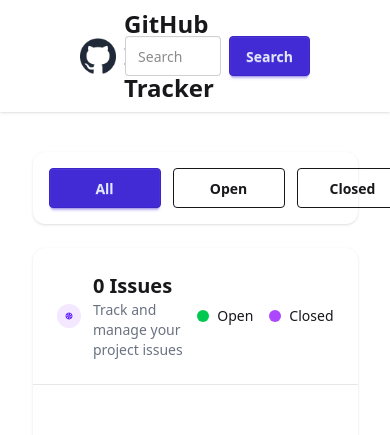
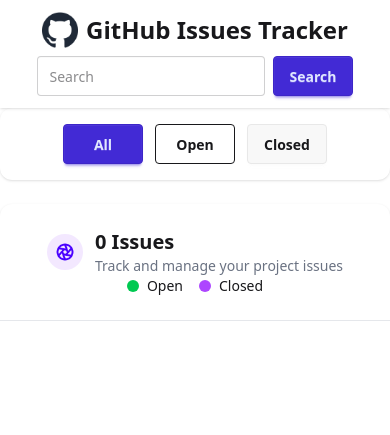
Before and after one commit to PromelHridoy/assignment-5, a plain HTML site: page home.html in a window 390 px wide. Shown: the top 435 px of the page. Drawn offline with nearby package versions, Linux system fonts and the light colour scheme; no server answers.

Commit message:
make header and filter buttons responsive

```diff
--- a/home.html
+++ b/home.html
@@ -10,40 +10,35 @@
 <script src="https://cdn.jsdelivr.net/npm/@tailwindcss/browser@4"></script>
 </head>
 <body>
-    <header>
-  <div class="navbar bg-base-100 shadow-sm px-20">
+<header>
+  <div class="navbar bg-base-100 shadow-sm px-4 md:px-20 py-3 flex flex-wrap md:flex-nowrap justify-center md:justify-between items-center">
 
-    <!-- Left -->
-    <div class="navbar-start flex items-center gap-2">
+    <div class="flex items-center gap-2 mb-2 md:mb-0">
       <img class="w-9" src="./assets/github-logo.png" alt="github logo">
       <h2 class="font-semibold text-2xl">GitHub Issues Tracker</h2>
     </div>
 
-    <!-- Right -->
-    <div class="navbar-end flex gap-2">
-      <input id="input-search" type="text" placeholder="Search" class="input input-bordered w-24 md:w-auto" />
-      <button id="btn-search" class="btn btn-primary">Search</button>
+    <div class="flex gap-2 sm:w-auto">
+      <input id="input-search" type="text" placeholder="Search" class="input input-bordered w-full sm:w-48" />
+      <button id="btn-search" class="btn btn-primary sm:w-auto">Search</button>
     </div>
 
   </div>
 </header>
 
 <main>
-    <section class="w-10/12 mx-auto mt-10">
+    <section class="md:w-10/12 mx-auto sm:mt-10">
 
-  <!-- Filter Buttons -->
-  <div id="btn-container" class="bg-base-100 p-4 rounded-xl shadow flex gap-3 mb-6">
-    <button id="all-btn" onclick="toggleStyles('all-btn')" class="btn btn-primary w-28">All</button>
-    <button id="open-btn" onclick="toggleStyles('open-btn')" class="btn btn-outline w-28">Open</button>
-    <button id="closed-btn" onclick="toggleStyles('closed-btn')" class="btn btn-outline w-28">Closed</button>
+  <div id="btn-container" class="bg-base-100 p-4 rounded-xl shadow flex gap-3 mb-6 justify-center sm:justify-start">
+    <button id="all-btn" onclick="toggleStyles('all-btn')" class="btn btn-primary w-20 sm:w-28">All</button>
+    <button id="open-btn" onclick="toggleStyles('open-btn')" class="btn btn-outline w-20 sm:w-28">Open</button>
+    <button id="closed-btn" onclick="toggleStyles('closed-btn')" class="btn btn-outlinew-20 sm:w-28">Closed</button>
   </div>
 
-  <!-- Issues Header -->
   <div class="bg-base-100  rounded-xl shadow">
 
-    <div class="flex justify-between items-center p-6 border-b border-gray-200">
+    <div class="flex flex-wrap sm:flex-nowrap justify-center sm:justify-between items-center p-6 border-b border-gray-200">
 
-      <!-- Left -->
       <div class="flex items-center gap-3">
         <div class="bg-purple-100 p-2 rounded-full">
             <img src="./assets/Aperture.png" class="w-5" alt="">
@@ -55,7 +50,6 @@
         </div>
       </div>
 
-      <!-- Right Legend -->
       <div class="flex gap-4 text-sm">
         <div class="flex items-center gap-2">
           <div class="w-3 h-3 bg-green-500 rounded-full"></div> Open
@@ -68,7 +62,6 @@
 
     </div>
 
-    <!-- Issues Grid -->
     <div id="card-container" class="grid md:grid-cols-2 lg:grid-cols-4 gap-4 p-6">
 
       <!-- Card -->
@@ -119,7 +112,6 @@
 
 
 </section>
-<!-- Open the modal using ID.showModal() method -->
 <dialog id="issue-modal" class="modal modal-bottom sm:modal-middle">
   <div class="modal-box  p-8 rounded-2xl bg-white">
 
```
